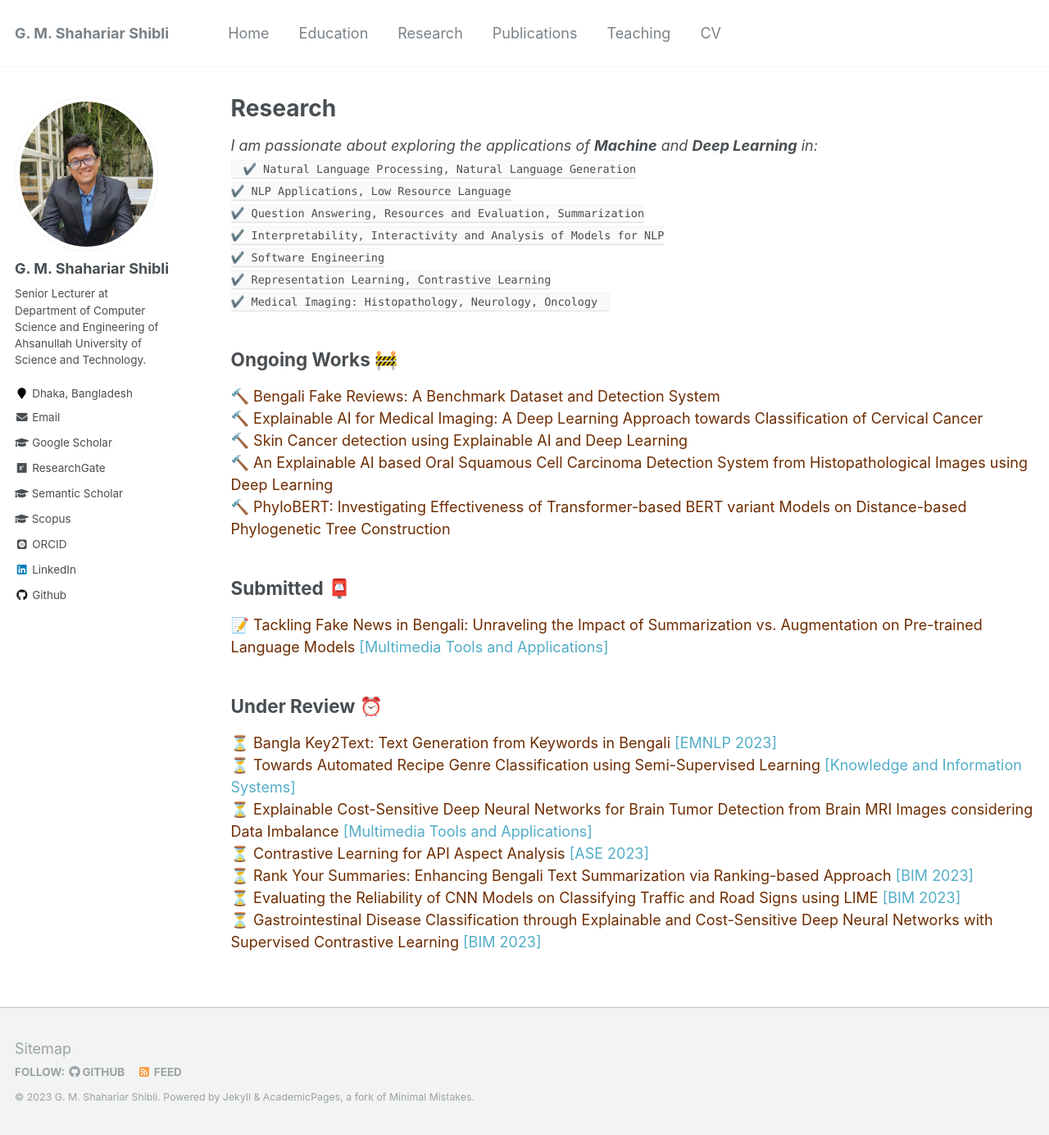
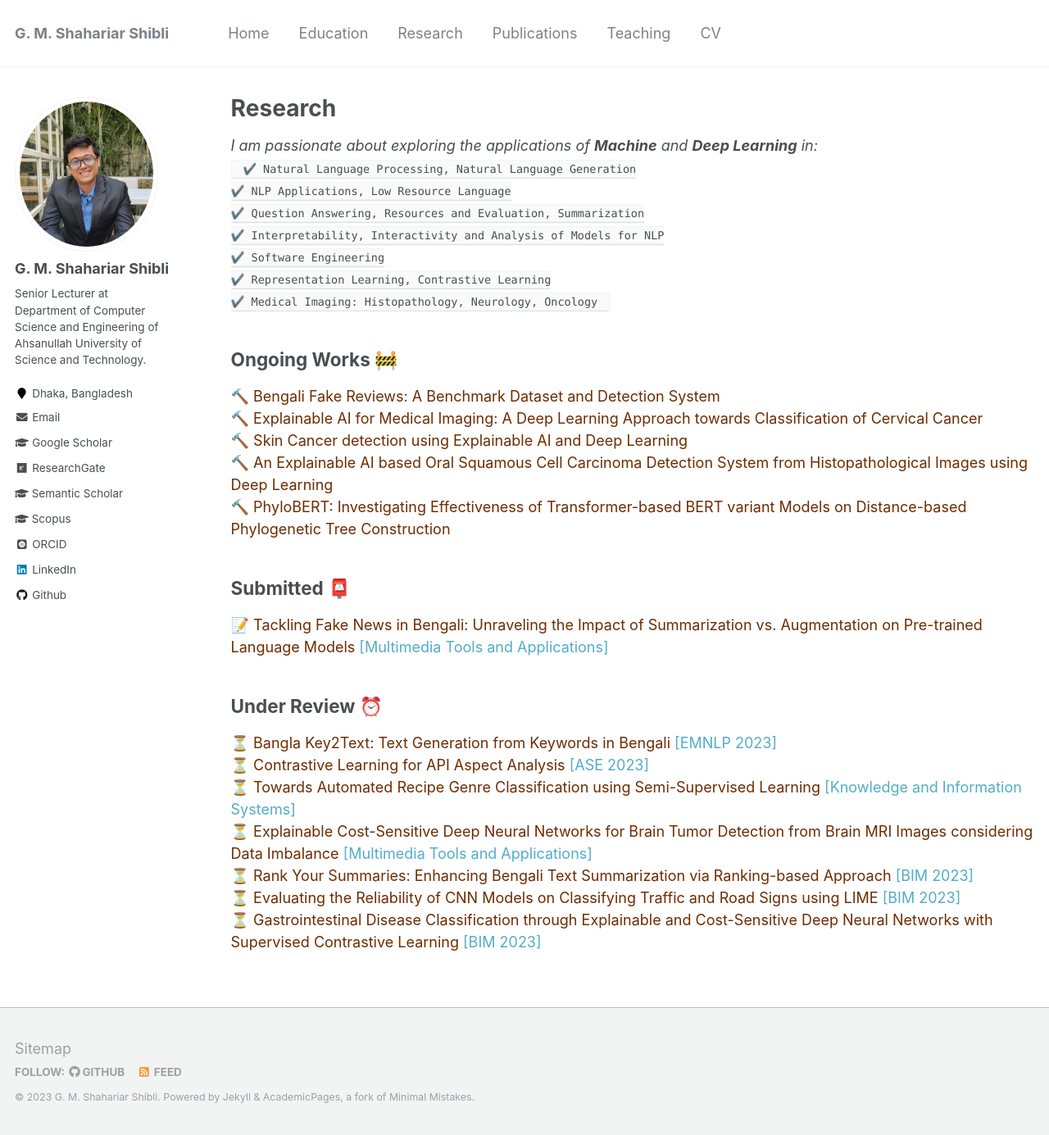
Before and after one commit to shahariar-shibli/shahariar-shibli.github.io, a Jekyll site: the page built from _pages/research.md, in a window 1280 px wide and 1385 px high. Shown: the whole window at 82% size. Built offline with Jekyll 4.4.1, drawn with Linux system fonts in a browser that asks for light colours; some web fonts are replaced.

Commit message:
Update research.md

```diff
--- a/_pages/research.md
+++ b/_pages/research.md
@@ -29,9 +29,9 @@ author_profile: true
 
 ## Under Review ⏰
 ⏳ <span style="color:#6E2C00">Bangla Key2Text: Text Generation from Keywords in Bengali</span> [[EMNLP 2023]](https://2023.emnlp.org/)<br>
+⏳ <span style="color:#6E2C00">Contrastive Learning for API Aspect Analysis</span> [[ASE 2023]](https://conf.researchr.org/track/ase-2023/ase-2023-papers)<br>
 ⏳ <span style="color:#6E2C00">Towards Automated Recipe Genre Classification using Semi-Supervised Learning</span> [[Knowledge and Information Systems]](https://www.springer.com/journal/10115)<br>
 ⏳ <span style="color:#6E2C00">Explainable Cost-Sensitive Deep Neural Networks for Brain Tumor Detection from Brain MRI Images considering Data Imbalance</span> [[Multimedia Tools and Applications]](https://www.springer.com/journal/11042)<br>
-⏳ <span style="color:#6E2C00">Contrastive Learning for API Aspect Analysis</span> [[ASE 2023]](https://conf.researchr.org/track/ase-2023/ase-2023-papers)<br>
 ⏳ <span style="color:#6E2C00">Rank Your Summaries: Enhancing Bengali Text Summarization via Ranking-based Approach</span> [[BIM 2023]](https://confbim.com/)<br>
 ⏳ <span style="color:#6E2C00">Evaluating the Reliability of CNN Models on Classifying Traffic and Road Signs using LIME</span> [[BIM 2023]](https://confbim.com/)<br>
 ⏳ <span style="color:#6E2C00">Gastrointestinal Disease Classification through Explainable and Cost-Sensitive Deep Neural Networks with Supervised Contrastive Learning</span> [[BIM 2023]](https://confbim.com/)<br>
```
